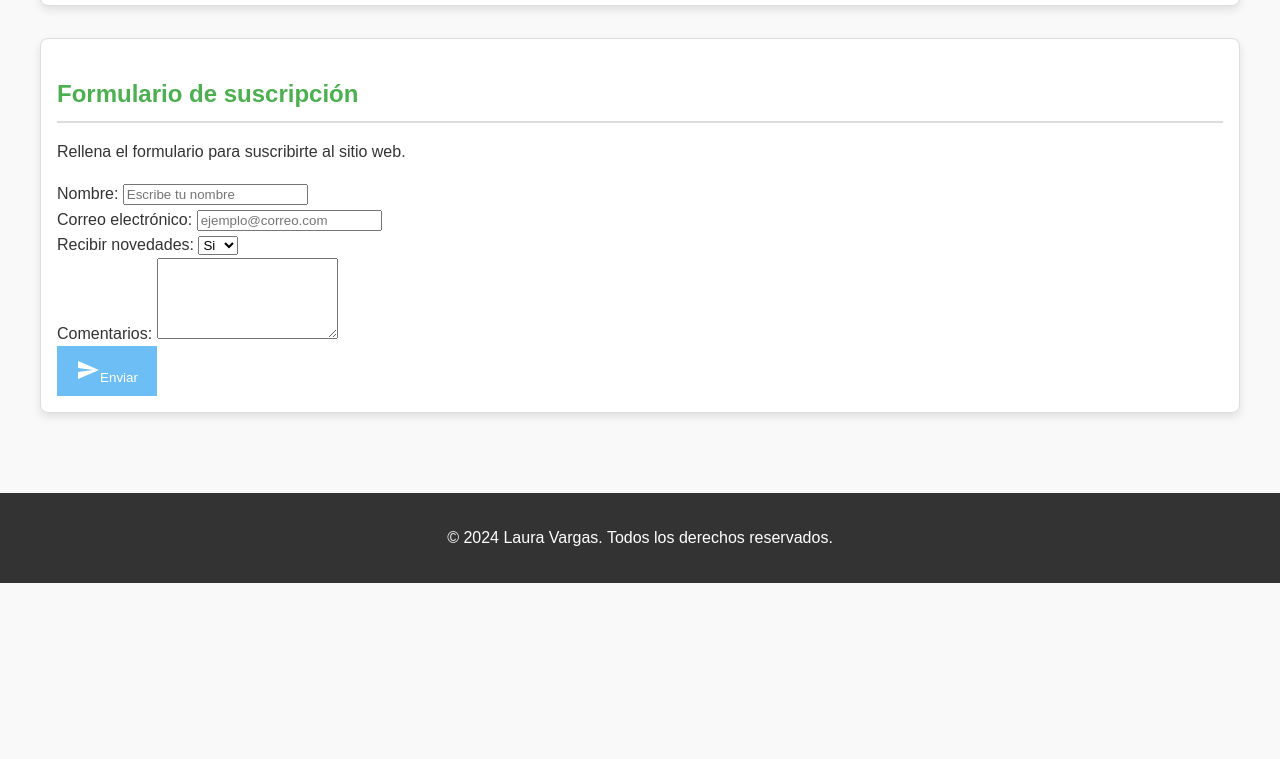
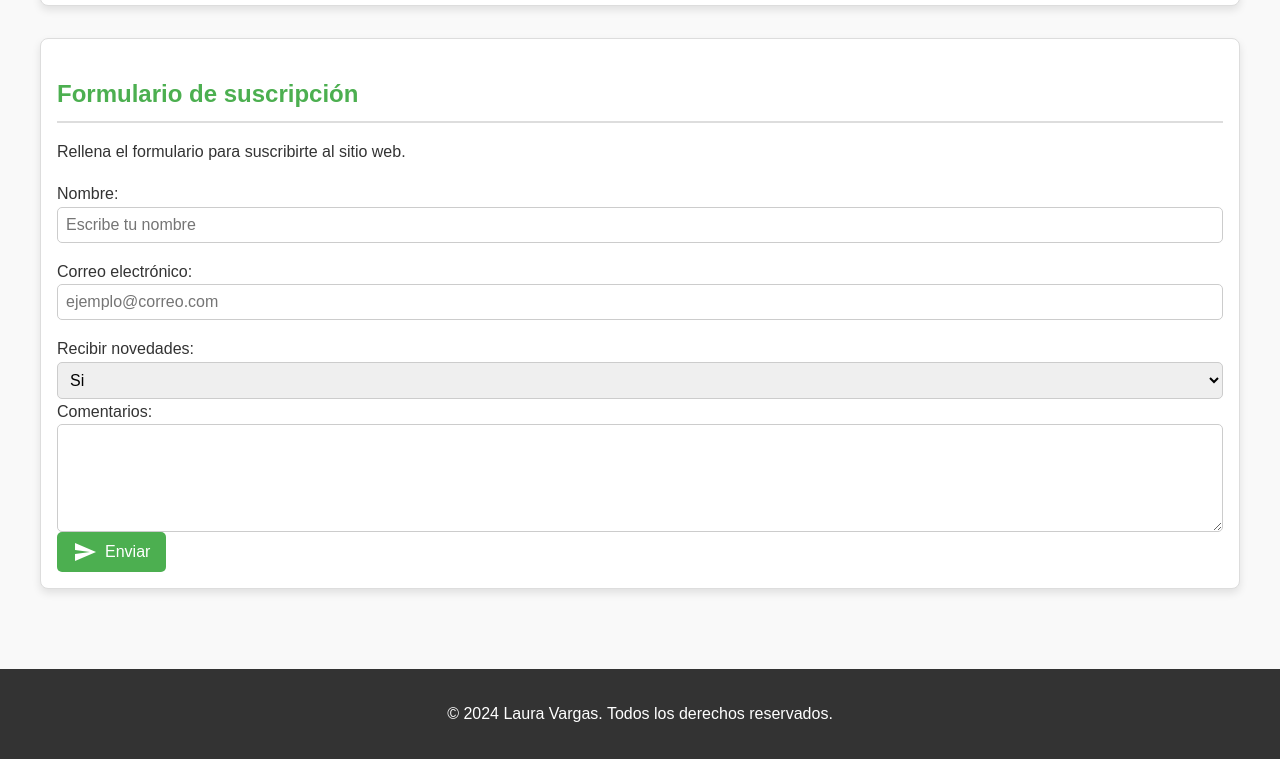
Before and after one commit to Laura341/Modulo2_CSS_Frontend, a plain HTML site: page 19-11-24/index.html in a window 1280 px wide. Shown: the part 1871-2630 px from the top of the page. Before the commit the page ends 2454 px from the top, so only its background shows below. Drawn offline with Linux system fonts and the light colour scheme.

Commit message:
modifico formulario utilizando flexbox, modifico boton

```diff
--- a/19-11-24/style.css
+++ b/19-11-24/style.css
@@ -79,23 +79,47 @@ figure img {
 }
 
 /* Formulario */
-.boton-enviar{
-    background-color: #6dbef4;
-    color: #FFF;
-    width: 100px;
-    height: 50px;
-    border: none;
+form {
+    margin-top: 1rem;
+    display: flex;
+    flex-direction: column;
+    gap: 1rem;
 }
 
-.boton-enviar:hover{
-    background-color: #ede65d;
+.form-group {
+    display: flex;
+    flex-direction: column;
 }
 
-.boton-enviar:active{
-    background-color: #62ed66;
-
+input, select, textarea {
+    padding: 0.5rem;
+    font-size: 1rem;
+    border: 1px solid #ccc;
+    border-radius: 5px;
 }
 
+textarea {
+    resize: vertical;
+}
+
+button {
+    align-self: flex-start;
+    padding: 0.5rem 1rem;
+    background-color: #4CAF50;
+    color: white;
+    border: none;
+    border-radius: 5px;
+    font-size: 1rem;
+    cursor: pointer;
+    display: flex;
+    align-items: center;
+    gap: 0.5rem;
+    transition: background-color 0.3s;
+}
+
+button:hover {
+    background-color: #367836;
+}
 /* Footer */
 footer {
     background-color: #333;
```
